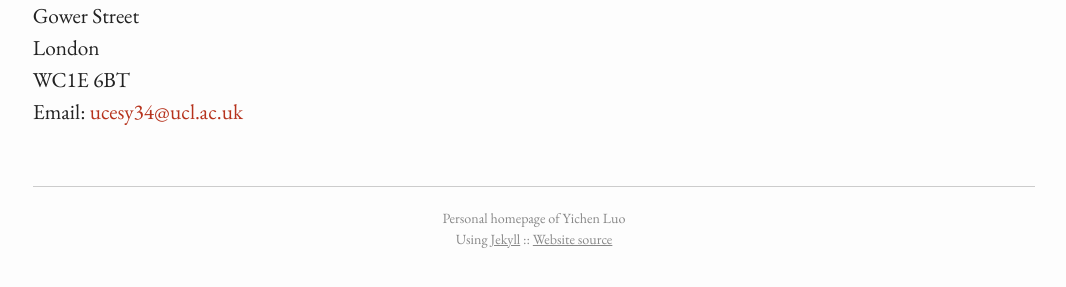
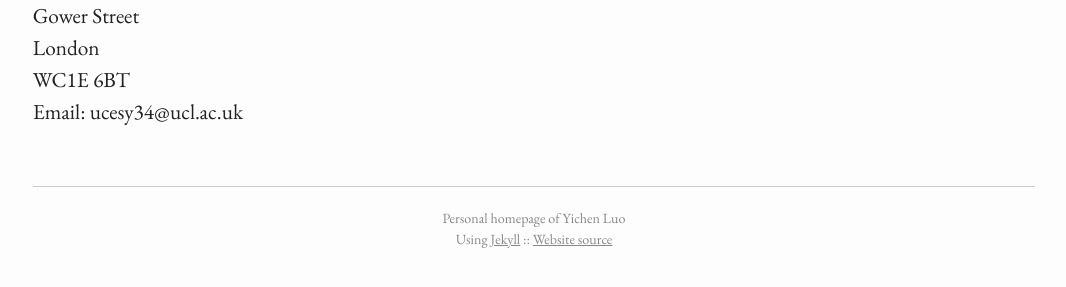
Before and after one commit to lyc0603/lyc0603.github.io, a Jekyll site: the page built from index.md, in a window 1280 px wide. Shown: the part 525-812 px from the top of the page, without its empty margins (106-1172 px from the left). Built offline with Jekyll 4.4.1, drawn with Linux system fonts in a browser that asks for light colours; some of the changed lines change nothing that is shown.

Commit message:
change contact

```diff
--- a/index.md
+++ b/index.md
@@ -15,7 +15,7 @@ University College London <br />
 Gower Street <br />
 London <br />
 WC1E 6BT <br />
-Email: [ucesy34@ucl.ac.uk](ucesy34@ucl.ac.uk)
+Email: ucesy34@ucl.ac.uk
 
 
 [Yavin]: https://en.wikipedia.org/wiki/Yavin
```
